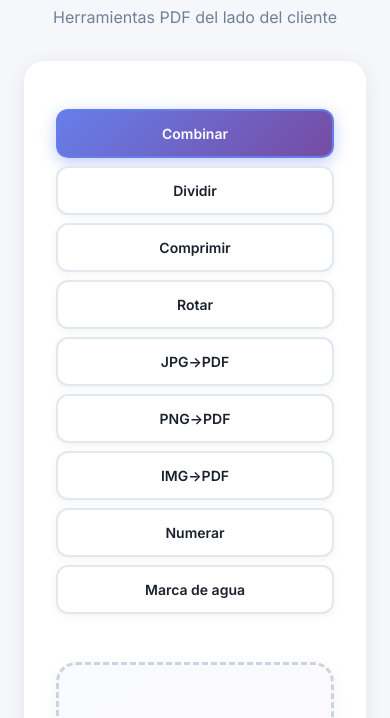
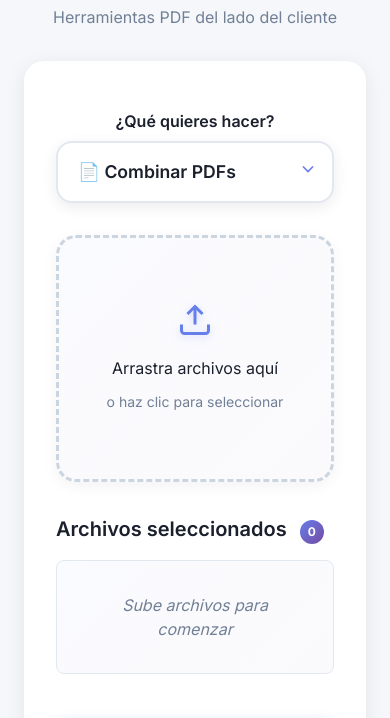
Before and after one commit to ChristopherDev2319/ihatepdf, a website built with Vite: page index.html in a window 390 px wide. Shown: the part 99-817 px from the top of the page. Built offline with nearby package versions, Linux system fonts and the light colour scheme.

Commit message:
feat: UI mejorada con dropdown de operaciones y scroll automático
- Reemplazado grid de botones por dropdown elegante con emojis
- Agregado scroll automático hacia archivos subidos
- Agregado contador de archivos seleccionados
- Mejorada visualización de lista de archivos con iconos
- UI más limpia y responsive para PC y móvil

```diff
--- a/css/components.css
+++ b/css/components.css
@@ -6,29 +6,73 @@
    ========================================================================== */
 
 .operation-selector {
-  margin-bottom: var(--spacing-xl);
+  margin-bottom: var(--spacing-lg);
 }
 
-.operation-selector__buttons {
-  display: flex;
-  flex-wrap: wrap;
-  gap: var(--spacing-sm);
-  justify-content: center;
-}
-
-.operation-btn {
-  padding: var(--spacing-sm) var(--spacing-md);
+.operation-selector__label {
+  display: block;
   font-size: var(--font-size-base);
   font-weight: var(--font-weight-semibold);
   color: var(--color-text-primary);
-  background-color: var(--color-surface);
+  margin-bottom: var(--spacing-xs);
+  text-align: center;
+}
+
+/* Operation Dropdown */
+.operation-dropdown {
+  position: relative;
+  max-width: 400px;
+  margin: 0 auto;
+}
+
+.operation-select {
+  width: 100%;
+  padding: 16px 50px 16px 20px;
+  font-size: 1.1rem;
+  font-weight: var(--font-weight-semibold);
+  color: var(--color-text-primary);
+  background: var(--color-surface);
   border: 2px solid var(--color-border);
-  border-radius: 12px;
+  border-radius: 16px;
+  cursor: pointer;
+  appearance: none;
+  -webkit-appearance: none;
+  -moz-appearance: none;
   transition: all var(--transition-normal);
-  min-width: 120px;
-  box-shadow: 0 2px 8px rgba(0, 0, 0, 0.05);
-  position: relative;
-  overflow: hidden;
+  box-shadow: 0 4px 15px rgba(0, 0, 0, 0.08);
+}
+
+.operation-select:hover {
+  border-color: var(--color-accent);
+  box-shadow: 0 6px 20px rgba(102, 126, 234, 0.2);
+}
+
+.operation-select:focus {
+  outline: none;
+  border-color: var(--color-accent);
+  box-shadow: 0 0 0 4px rgba(102, 126, 234, 0.15);
+}
+
+.operation-dropdown__arrow {
+  position: absolute;
+  right: 16px;
+  top: 50%;
+  transform: translateY(-50%);
+  color: var(--color-accent);
+  pointer-events: none;
+  transition: transform var(--transition-normal);
+}
+
+.operation-select:focus + .operation-dropdown__arrow {
+  transform: translateY(-50%) rotate(180deg);
+}
+
+/* Legacy button styles for compatibility */
+.operation-btn {
+  display: none;
+  align-items: center;
+  justify-content: center;
+  text-align: center;
 }
 
 .operation-btn::before {
@@ -462,6 +506,30 @@
   display: none;
 }
 
+.file-preview__empty {
+  padding: var(--spacing-lg);
+  text-align: center;
+  color: var(--color-text-secondary);
+  font-style: italic;
+  background: linear-gradient(135deg, rgba(102, 126, 234, 0.03) 0%, rgba(118, 75, 162, 0.03) 100%);
+}
+
+/* Contador de archivos */
+.file-preview__count {
+  display: inline-flex;
+  align-items: center;
+  justify-content: center;
+  background: linear-gradient(135deg, #667eea 0%, #764ba2 100%);
+  color: white;
+  font-size: 0.75rem;
+  font-weight: var(--font-weight-bold);
+  min-width: 24px;
+  height: 24px;
+  padding: 0 8px;
+  border-radius: 12px;
+  margin-left: var(--spacing-xs);
+}
+
 .file-preview__item {
   display: flex;
   align-items: center;
@@ -502,11 +570,12 @@
 }
 
 .file-preview__icon {
-  width: 40px;
-  height: 40px;
+  width: 44px;
+  height: 44px;
   display: flex;
   align-items: center;
   justify-content: center;
+  color: var(--color-accent);
   background-color: var(--color-hover);
   border-radius: var(--border-radius-sm);
   margin-right: var(--spacing-sm);
@@ -800,29 +869,45 @@
   color: var(--color-text);
 }
 
-/* Mejoras para botones de operación adicionales */
-.operation-selector__buttons {
-  display: grid;
-  grid-template-columns: repeat(auto-fit, minmax(120px, 1fr));
-  gap: 0.75rem;
-  margin-bottom: 2rem;
-}
-
+/* Carousel Responsive */
 @media (max-width: 768px) {
-  .operation-selector__buttons {
-    grid-template-columns: repeat(2, 1fr);
-    gap: 0.5rem;
+  .carousel__arrow {
+    width: 36px;
+    height: 36px;
   }
 
   .operation-btn {
-    font-size: 0.875rem;
-    padding: 0.75rem 0.5rem;
+    width: 95px;
+    height: 44px;
+    font-size: 0.8rem;
+    padding: 8px 6px;
+  }
+
+  .carousel__track {
+    gap: 10px;
   }
 }
 
 @media (max-width: 480px) {
-  .operation-selector__buttons {
-    grid-template-columns: 1fr;
+  .carousel__arrow {
+    width: 32px;
+    height: 32px;
+  }
+
+  .carousel__arrow svg {
+    width: 16px;
+    height: 16px;
+  }
+
+  .operation-btn {
+    width: 80px;
+    height: 40px;
+    font-size: 0.7rem;
+    padding: 6px 4px;
+  }
+
+  .carousel__track {
+    gap: 8px;
   }
 }
 
--- a/index.html
+++ b/index.html
@@ -28,71 +28,24 @@
     <main class="main">
       <!-- Operation Selector -->
       <section class="operation-selector" aria-label="Seleccionar operación">
-        <h2 class="visually-hidden">Operaciones disponibles</h2>
-        <div class="operation-selector__buttons">
-          <button
-            type="button"
-            class="operation-btn"
-            data-operation="combine"
-            aria-pressed="false">
-            Combinar
-          </button>
-          <button
-            type="button"
-            class="operation-btn"
-            data-operation="split"
-            aria-pressed="false">
-            Dividir
-          </button>
-          <button
-            type="button"
-            class="operation-btn"
-            data-operation="compress"
-            aria-pressed="false">
-            Comprimir
-          </button>
-          <button
-            type="button"
-            class="operation-btn"
-            data-operation="rotate"
-            aria-pressed="false">
-            Rotar
-          </button>
-          <button
-            type="button"
-            class="operation-btn"
-            data-operation="jpg-to-pdf"
-            aria-pressed="false">
-            JPG→PDF
-          </button>
-          <button
-            type="button"
-            class="operation-btn"
-            data-operation="png-to-pdf"
-            aria-pressed="false">
-            PNG→PDF
-          </button>
-          <button
-            type="button"
-            class="operation-btn"
-            data-operation="images-to-pdf"
-            aria-pressed="false">
-            IMG→PDF
-          </button>
-          <button
-            type="button"
-            class="operation-btn"
-            data-operation="add-page-numbers"
-            aria-pressed="false">
-            Numerar
-          </button>
-          <button
-            type="button"
-            class="operation-btn"
-            data-operation="add-watermark"
-            aria-pressed="false">
-            Marca de agua
-          </button>
+        <label for="operationSelect" class="operation-selector__label">¿Qué quieres hacer?</label>
+        <div class="operation-dropdown">
+          <select id="operationSelect" class="operation-select">
+            <option value="combine">📄 Combinar PDFs</option>
+            <option value="split">✂️ Dividir PDF</option>
+            <option value="compress">📦 Comprimir PDF</option>
+            <option value="rotate">🔄 Rotar páginas</option>
+            <option value="jpg-to-pdf">🖼️ JPG a PDF</option>
+            <option value="png-to-pdf">🖼️ PNG a PDF</option>
+            <option value="images-to-pdf">🖼️ Imágenes a PDF</option>
+            <option value="add-page-numbers">🔢 Numerar páginas</option>
+            <option value="add-watermark">💧 Marca de agua</option>
+          </select>
+          <div class="operation-dropdown__arrow">
+            <svg width="20" height="20" viewBox="0 0 24 24" fill="none" stroke="currentColor" stroke-width="2">
+              <polyline points="6 9 12 15 18 9"></polyline>
+            </svg>
+          </div>
         </div>
       </section>
 
@@ -339,9 +292,12 @@
 
       <!-- File Preview List -->
       <section class="file-preview" id="filePreview" aria-label="Archivos cargados">
-        <h2 class="file-preview__title">Archivos seleccionados</h2>
+        <h2 class="file-preview__title">
+          Archivos seleccionados
+          <span class="file-preview__count" id="fileCount" hidden>0</span>
+        </h2>
         <ul class="file-preview__list" id="fileList" role="list">
-          <!-- File items will be inserted here dynamically -->
+          <li class="file-preview__empty">Sube archivos para comenzar</li>
         </ul>
       </section>
 
--- a/js/app.js
+++ b/js/app.js
@@ -51,7 +51,7 @@ class App {
     this.currentController = null;
 
     // Elementos del DOM
-    this.operationButtons = document.querySelectorAll('.operation-btn');
+    this.operationSelect = document.getElementById('operationSelect');
     this.fileInput = document.getElementById('fileInput');
     this.dropzone = document.getElementById('dropzone');
     this.processBtn = document.getElementById('processBtn');
@@ -76,6 +76,7 @@ class App {
    * Inicializa la aplicación configurando event listeners
    */
   init() {
+
     // Configurar event listeners para botones de operación
     this.setupOperationButtons();
 
@@ -98,16 +99,14 @@ class App {
   }
 
   /**
-   * Configura event listeners para botones de operación
+   * Configura event listener para el selector de operación
    */
   setupOperationButtons() {
-    this.operationButtons.forEach(button => {
-      button.addEventListener('click', () => {
-        const operation = button.getAttribute('data-operation');
-        this.selectOperation(operation);
+    if (this.operationSelect) {
+      this.operationSelect.addEventListener('change', (e) => {
+        this.selectOperation(e.target.value);
       });
-
-    });
+    }
   }
 
   /**
@@ -125,13 +124,10 @@ class App {
     this.currentOperation = operation;
     this.currentController = this.controllers[operation];
 
-    // Actualizar botones de operación (aria-pressed)
-    this.operationButtons.forEach(button => {
-      const btnOperation = button.getAttribute('data-operation');
-      const isSelected = btnOperation === operation;
-      button.setAttribute('aria-pressed', isSelected.toString());
-      button.classList.toggle('operation-btn--active', isSelected);
-    });
+    // Actualizar el select si es necesario
+    if (this.operationSelect && this.operationSelect.value !== operation) {
+      this.operationSelect.value = operation;
+    }
 
     // Actualizar controles específicos de operación
     this.updateOperationControls(operation);
--- a/js/views/UIManager.js
+++ b/js/views/UIManager.js
@@ -135,12 +135,23 @@ export class UIManager {
       return;
     }
 
+    // Actualizar contador
+    const fileCount = document.getElementById('fileCount');
+    if (fileCount) {
+      if (files && files.length > 0) {
+        fileCount.textContent = files.length;
+        fileCount.hidden = false;
+      } else {
+        fileCount.hidden = true;
+      }
+    }
+
     // Limpiar lista actual
     this.fileList.innerHTML = '';
 
     // Si no hay archivos, mostrar mensaje
     if (!files || files.length === 0) {
-      this.fileList.innerHTML = '<li class="file-preview__empty">No hay archivos seleccionados</li>';
+      this.fileList.innerHTML = '<li class="file-preview__empty">Sube archivos para comenzar</li>';
       return;
     }
 
@@ -157,6 +168,15 @@ export class UIManager {
       const escapedName = this._escapeHtml(fileInfo.name);
 
       li.innerHTML = `
+        <div class="file-preview__icon">
+          <svg width="24" height="24" viewBox="0 0 24 24" fill="none" stroke="currentColor" stroke-width="2">
+            <path d="M14 2H6a2 2 0 0 0-2 2v16a2 2 0 0 0 2 2h12a2 2 0 0 0 2-2V8z"></path>
+            <polyline points="14 2 14 8 20 8"></polyline>
+            <line x1="16" y1="13" x2="8" y2="13"></line>
+            <line x1="16" y1="17" x2="8" y2="17"></line>
+            <polyline points="10 9 9 9 8 9"></polyline>
+          </svg>
+        </div>
         <div class="file-preview__info">
           <span class="file-preview__name">${escapedName}</span>
           <span class="file-preview__meta">${fileSize}${pageInfo}</span>
@@ -172,6 +192,14 @@ export class UIManager {
 
       this.fileList.appendChild(li);
     });
+
+    // Scroll suave hacia la sección de archivos para que el usuario los vea
+    const filePreview = document.getElementById('filePreview');
+    if (filePreview) {
+      setTimeout(() => {
+        filePreview.scrollIntoView({ behavior: 'smooth', block: 'center' });
+      }, 100);
+    }
   }
 
   /**
```
